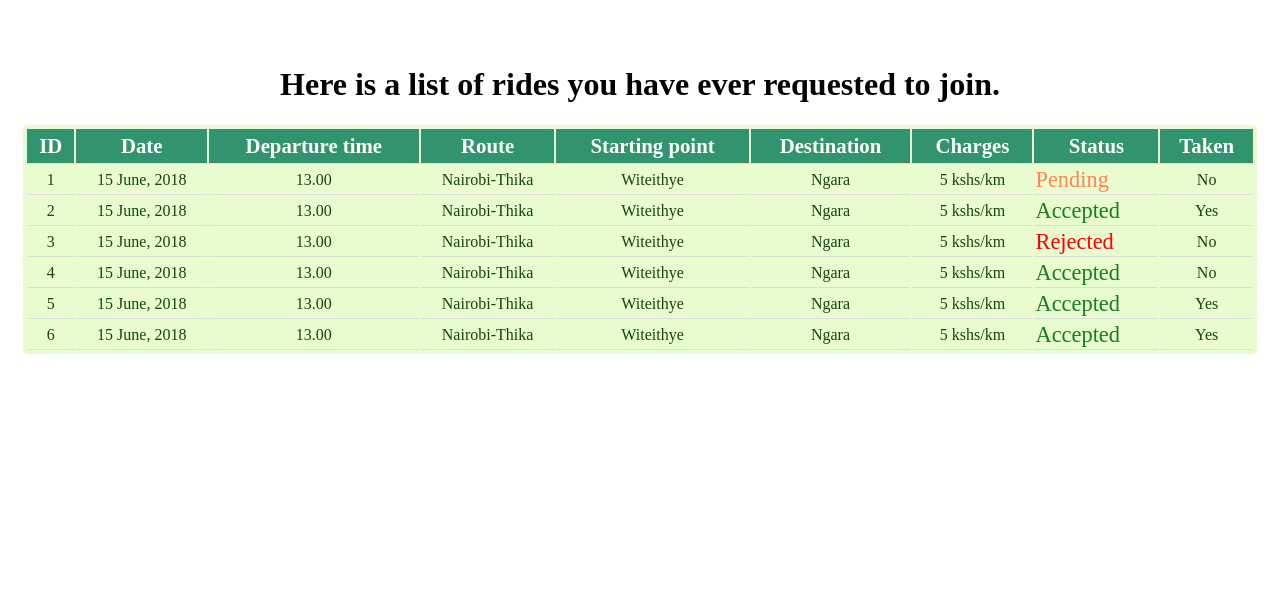
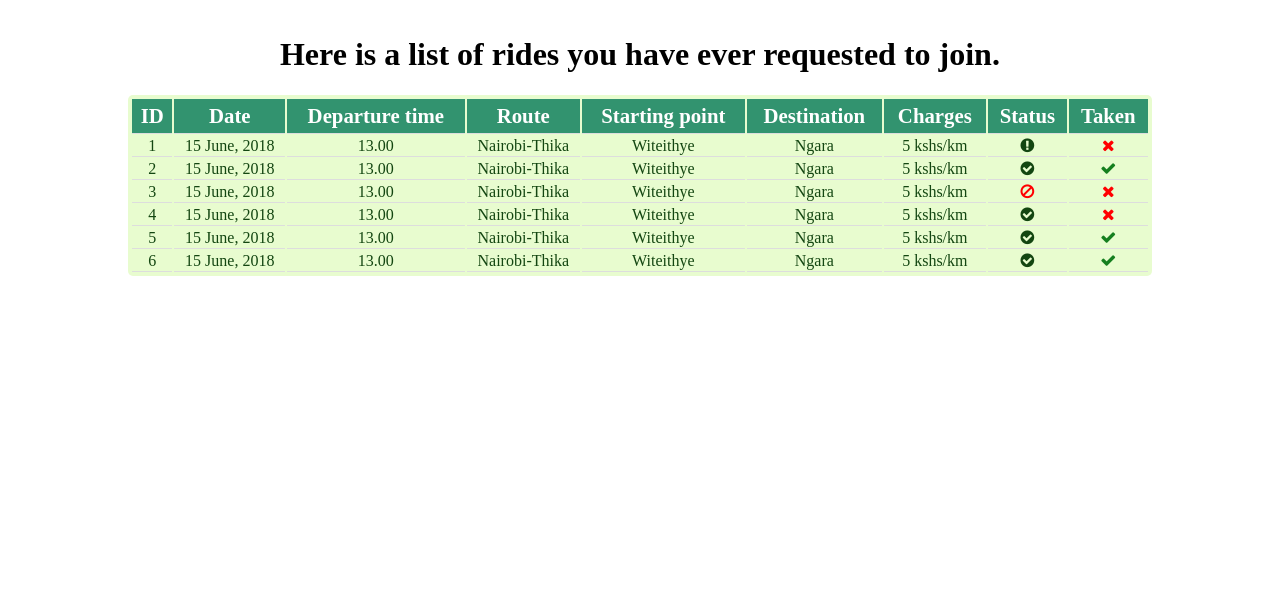
Before and after one commit to meshack-mbuvi/ride-my-way, a PHP site: page /myrequests.html in a window 1280 px wide. Shown: the part 88-678 px from the top of the page. Run offline with PHP 8.4, Linux system fonts and the light colour scheme.

Commit message:
Update table with with necessary icons for various statuses.

```diff
--- a/ui/css/main.css
+++ b/ui/css/main.css
@@ -325,12 +325,12 @@ tr:hover{
     text-align: left;
 }
 
-.pending{
+.pending, .fa-exclamation{
     color: #ff8552;
 }
-.accepted{
+.accepted, .fa-check{
     color: #157f1f;
 }
-.rejected{
+.rejected,.fa-times,.fa-ban{
     color: Red;
 }
--- a/ui/myrequests.html
+++ b/ui/myrequests.html
@@ -25,9 +25,9 @@
 
 		<!--ride offers-->
 		<div class="row rides">
-			<div class="col-sm-12 col-md-2"></div>
-			<div class="col-sm-12">
-				<h1 class="text-center">Here is a list of rides you have ever requested to join.</h1>
+			<div class="col-sm-12 col-md-1"></div>
+			<div class="col-sm-12 col-md-10">
+				<div class="div-center"><h1 class="text-center">Here is a list of rides you have ever requested to join.</h1></div>
 				<table>
 					<tr>
 						<th>ID</th>
@@ -48,8 +48,8 @@
 						<td>Witeithye</td>
 						<td>Ngara</td>
 						<td>5 kshs/km</td>
-						<td class="pending">Pending</td>
-						<td>No</td>
+						<td><span class="tooltip"><i class="fa fa-exclamation-circle"></i><span class="tooltiptext pending">Pending</td>
+						<td><i class="fa fa-times "></i></span></span></td>
 					</tr>
 					<tr>
 						<td>2</td>
@@ -59,8 +59,8 @@
 						<td>Witeithye</td>
 						<td>Ngara</td>
 						<td>5 kshs/km</td>
-						<td class="accepted">Accepted</td>
-						<td>Yes</td>
+						<td><span class="tooltip"><i class="fa fa-check-circle "></i><span class="tooltiptext accepted">Accepted</span></span></td>
+						<td><i class="fa fa-check "></i></td>
 					</tr>
 					<tr>
 						<td>3</td>
@@ -70,8 +70,8 @@
 						<td>Witeithye</td>
 						<td>Ngara</td>
 						<td>5 kshs/km</td>
-						<td class="rejected">Rejected</td>
-						<td>No</td>
+						<td><span class="tooltip"><i class="fa fa-ban "></i><span class="tooltiptext rejected">Rejected</span></span></td>
+						<td><i class="fa fa-times "></i></td>
 					</tr>
 					<tr>
 						<td>4</td>
@@ -81,8 +81,8 @@
 						<td>Witeithye</td>
 						<td>Ngara</td>
 						<td>5 kshs/km</td>
-						<td class="accepted">Accepted</td>
-						<td>No</td>
+						<td><span class="tooltip"><i class="fa fa-check-circle "></i><span class="tooltiptext accepted">Accepted</span></span></td>
+						<td><i class="fa fa-times "></i></td>
 					</tr>
 					<tr>
 						<td>5</td>
@@ -92,8 +92,8 @@
 						<td>Witeithye</td>
 						<td>Ngara</td>
 						<td>5 kshs/km</td>
-						<td class="accepted">Accepted</td>
-						<td>Yes</td>
+						<td><span class="tooltip"><i class="fa fa-check-circle "></i><span class="tooltiptext accepted">Accepted</span></span></td>
+						<td><i class="fa fa-check "></i></td>
 					</tr>
 					<tr>
 						<td>6</td>
@@ -103,13 +103,13 @@
 						<td>Witeithye</td>
 						<td>Ngara</td>
 						<td>5 kshs/km</td>
-						<td class="accepted">Accepted</td>
-						<td>Yes</td>
+						<td><span class="tooltip"><i class="fa fa-check-circle "></i><span class="tooltiptext accepted">Accepted</span></span></td>
+						<td><i class="fa fa-check "></i></td>
 					</tr>
 
 				</table>
 			</div>
-			<div class="col-sm-12 col-md-2"></div>
+			<div class="col-sm-12 col-md-1"></div>
 
 		</div>
 
```
